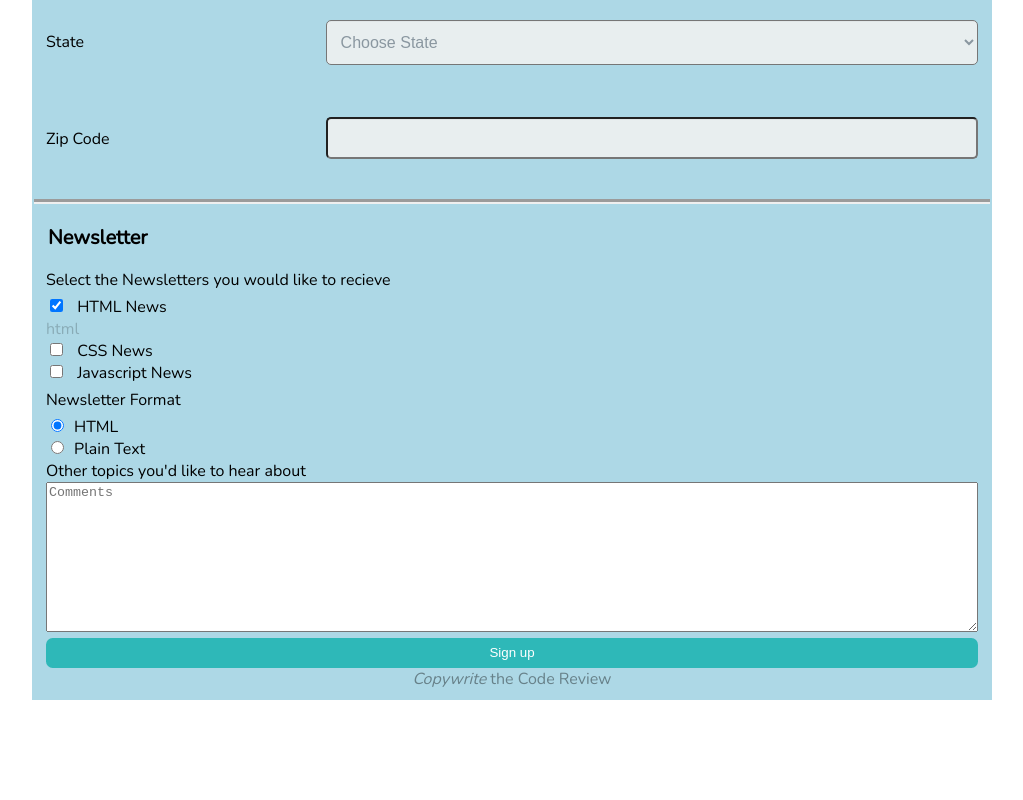
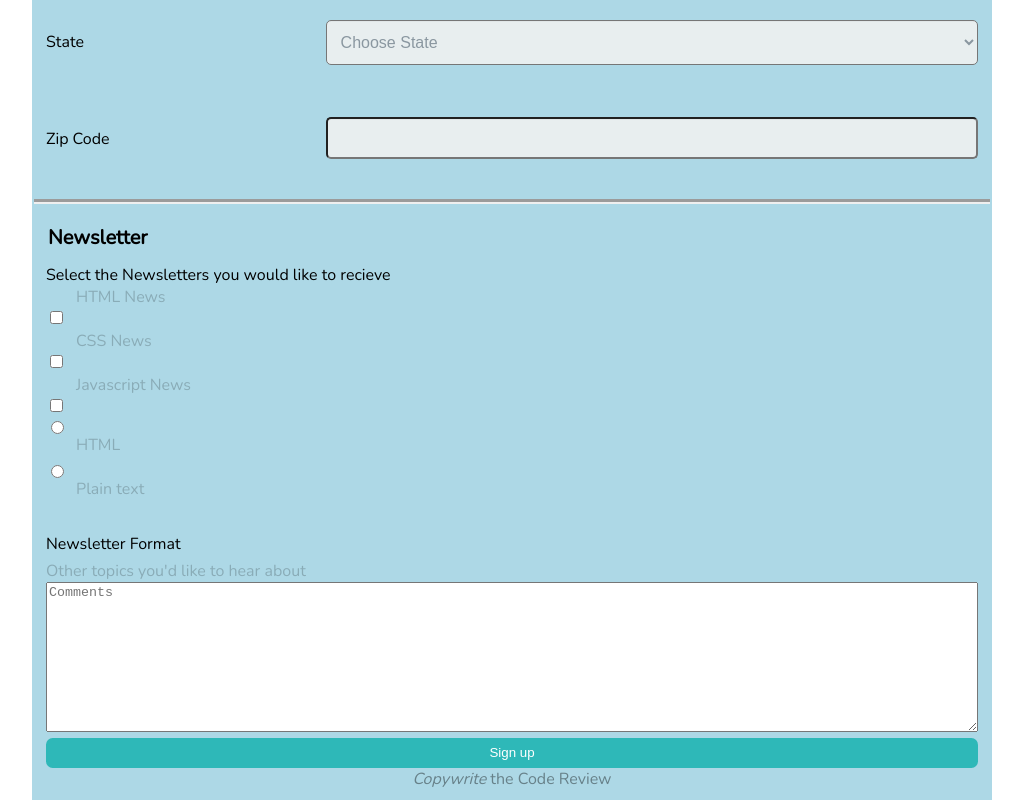
Before and after one commit to CN45/treehouse-project3, a plain HTML site: page index.html in a window 1280 px wide. Shown: the part 697-1497 px from the top of the page, without its empty margins (128-1151 px from the left). Before the commit the page ends 1397 px from the top, so only its background shows below. Drawn offline with nearby package versions, Linux system fonts and the light colour scheme.

Commit message:
alignment after breakpoint
Trying to align labels with inputs after the breakpoint?

```diff
--- a/css/style.css
+++ b/css/style.css
@@ -1,62 +1,69 @@
 * {
   box-sizing: border-box;
 }
+
 body {
   font-family: 'Nunito', sans-serif;
   float: left;
   width: 100%;
   margin: 0;
 }
+
 header {
   text-align: center;
 }
+
 fieldset {
   position: relative;
   padding-top: 60px;
-  border-top-width:thick;
+  border-top-width: thick;
   border-bottom: none;
   border-left: none;
   border-right: none;
 }
+
 legend {
   position: absolute;
   top: 20px;
   font-weight: bold;
   font-size: 20px;
 }
+
 textarea {
   height: 150px;
   width: 100%;
 }
+
 button {
-  height:30px;
+  height: 30px;
   width: 100%;
   border-radius: .5px;
   background-color: #2eb8b8;
   color: white;
   border-style: none;
 }
+
 h1 {
   text-align: center;
   background-color: black;
   color: white;
 }
-label.light,
-p.light
-input.light,
-p {
+
+label.light, p.light input.light, p {
   font-weight: 100;
   display: inline;
   opacity: 0.6;
 }
+
 .container {
   opacity: 0.5;
 }
+
 form {
   width: 75%;
   margin: auto;
   display: flex;
-  flex-direction:column;
+  flex-direction: column;
   justify-content: center;
   flex-wrap: wrap;
   align-content: center;
@@ -65,8 +72,8 @@ form {
 h2 {
   text-align: center;
 }
-#top_p,
-#copywrite {
+
+#top_p, #copywrite {
   font-weight: 100;
   text-align: center;
   opacity: 0.4;
@@ -76,26 +83,15 @@ input {
   text-align: right;
   margin-right: auto;
 }
+
 /* transition text color to red on focus of text field*/
-input:focus {
-  border: 5px solid blue;
-  border-radius: 10px;
+
+input[type=text]:focus, input[type=email]:focus, input[type=tel]:focus, input[type=number]:focus, {
+  background-color: yellow;
 }
-select:focus {
-  border: 5px blue solid;
-  border-radius: 10px;
-}
-textarea:focus {
-  border: 5px blue solid;
-  border-radius: 10px;
-}
-input[type="text"],
-input[type="email"],
-input[type="tel"],
-input[type="number"],
-select  {
 
-  background: rgba(255,255,255,0.1);
+input[type="text"], input[type="email"], input[type="tel"], input[type="number"], select {
+  background: rgba(255, 255, 255, 0.1);
   border-radius: 5px;
   font-size: 16px;
   height: auto;
@@ -105,35 +101,35 @@ select  {
   width: 100%;
   background-color: #e8eeef;
   color: #8a97a0;
-  box-shadow: 0 1px 0 rgba(0,0,0,0.03) inset;
+  box-shadow: 0 1px 0 rgba(0, 0, 0, 0.03) inset;
   margin-bottom: 30px;
 }
 
 button {
-
   clear: both;
   border-radius: .5em;
   background-color: #2eb8b8;
   color: white;
-
   border-style: none;
 }
+
 .bottom {
   text-align: center;
 }
-label
- {
+
+label {
   opacity: 0.2;
 }
-.news,
-.select {
+
+.news, .select {
   padding-top: 5px;
   padding-bottom: 5px;
 }
-input[type=radio],
-input[type=checkbox] {
+
+input[type=radio], input[type=checkbox] {
   margin-right: 10px;
 }
+
 select {
   display: flex;
   flex-direction: row;
@@ -142,17 +138,12 @@ select {
   height: 45px;
 }
 
+/* begin media query*/
 
-
-
-
-/* begin media query*/
-@media screen and (min-width: 768px)  {
-
+@media screen and (min-width: 768px) {
   body {
     font-family: 'Nunito', sans-serif;
     width: 100%;
-
   }
   form {
     margin: auto;
@@ -160,7 +151,6 @@ body {
     justify-content: center;
     background-color: lightblue;
   }
-
   /* make the label move left and input move right at 768px or wider*/
   form label {
     width: 100%;
@@ -172,30 +162,31 @@ body {
     float: right;
     max-width: 70%;
   }
-  label.light,
-  p.light
-  input.light,
-  p {
-    font-weight:normal;
+  label.light, p.light input.light, p {
+    font-weight: normal;
     display: inline;
     opacity: 1.0;
     position: relative;
     top: 50%;
-		transform: translateY(150%);/* make the label move to middle of input field at 768px or wider*/
+    transform: translateY(150%);
+    /* make the label move to middle of input field at 768px or wider*/
   }
-
   .container {
-     font-weight:normal;
+    font-weight: normal;
     opacity: 1.0;
   }
-
-input[type=radio],
-input[type=checkbox] {
-    float:none;
+  .label_large {
+    display: inline-block;
+    margin-left: 30px;
+    vertical-align: baseline;
+  }
+  input[type=radio], input[type=checkbox] {
+    display: inline-block;
+    float: left;
   }
   select {
     width: 70%;
     height: 45px;
-    float:right;
+    float: right;
   }
 }
--- a/index.html
+++ b/index.html
@@ -1,5 +1,6 @@
 <!DOCTYPE html>
 <html lang="en-US">
+
 <head>
   <title>Form</title>
   <meta name=viewport content="width=device-width, initial-scale=1">
@@ -49,7 +50,7 @@
 
       <label class="light" for="state">State</label>
 
-<select id="state" name ="choose_state">
+      <select id="state" name="choose_state">
   <option value="none" disabled selected="selected">Choose State</option>
   <option value="AL">Alabama</option>
 	<option value="AK">Alaska</option>
@@ -115,34 +116,48 @@
     <fieldset>
 
       <legend><span>Newsletter</span></legend>
-<div class="select">
-  <p class="light" >Select the Newsletters you would like to recieve</p><BR>
-</div>
-<div class="container">
-          <input type="checkbox" id="html_news" name="checkbox" value="HTML_news" checked> <label for="html_news" class="">html</label>HTML News<BR>
+
+      <p class="light">Select the Newsletters you would like to recieve</p><br>
 
 
-          <input type="checkbox" id="CSS_news" name="checkbox" value="CSS_news"><label for="CSS_news"></label> CSS News<BR>
 
+      <label for="HTML_News" class="label_large">HTML News</label>
+      <input type="checkbox" id="HTML_News" value="HTML_News" name="checkbox">
 
-          <input type="checkbox" id="Javasctipt_news" name="checkbox" value="Javascript_news"> <label for="Javascript_news"></label>Javascript News<BR>
+      <br>
+      <br>
+      <label for="CSS_News" class="label_large">CSS News</label>
+      <input type="checkbox" id="CSS_News" value="CSS_News" name="checkbox">
+
+      <br>
+      <br>
+      <label for="Javascript_News" class="label_large">Javascript News</label>
+      <input type="checkbox" id="Javascript_News" value="Javascript_News" name="checkbox">
+
+      <br>
+      <br>
+      <input type="radio" id="HTML" value="html" name="radio">
+      <label for="HTML" class="label_large">HTML</label>
+      <br>
+      <br>
+
+      <input type="radio" id="Plain_text" value="plain_text" name="radio">
+      <label for="Plain_text" class="label_large">Plain text</label>
+      <br>
+      <br>
+      <br>
 
 
 
       <div class="news">
-          <p class="light">Newsletter Format</p><BR>
-</div>
+        <p class="light">Newsletter Format</p><br>
 
-          <input type="radio" id="html" name="radio" value="html" checked><label for="html"></label>HTML<BR>
-
-
-          <input  type="radio" id="plain" name="radio" value="plain"><label for="plain"></label>Plain Text<BR>
 
       </div>
 
-            <p>Other topics you'd like to hear about</p>
 
-          <textarea name="comments" id="user_comments" placeholder="Comments"></textarea><label for="user_comments"></label><BR>
+      <label for="user_comments">Other topics you'd like to hear about</label><br>
+      <textarea name="comments" id="user_comments" placeholder="Comments"></textarea><label for="user_comments"></label><br>
       <div class="bottom">
         <button type="submit" value="sign_up">Sign up<BR></button>
 
@@ -156,4 +171,5 @@
 
 </body>
 <!-- End of Line -->
+
 </html>
```
Lines whose indentation alone changed are shown as unchanged.
